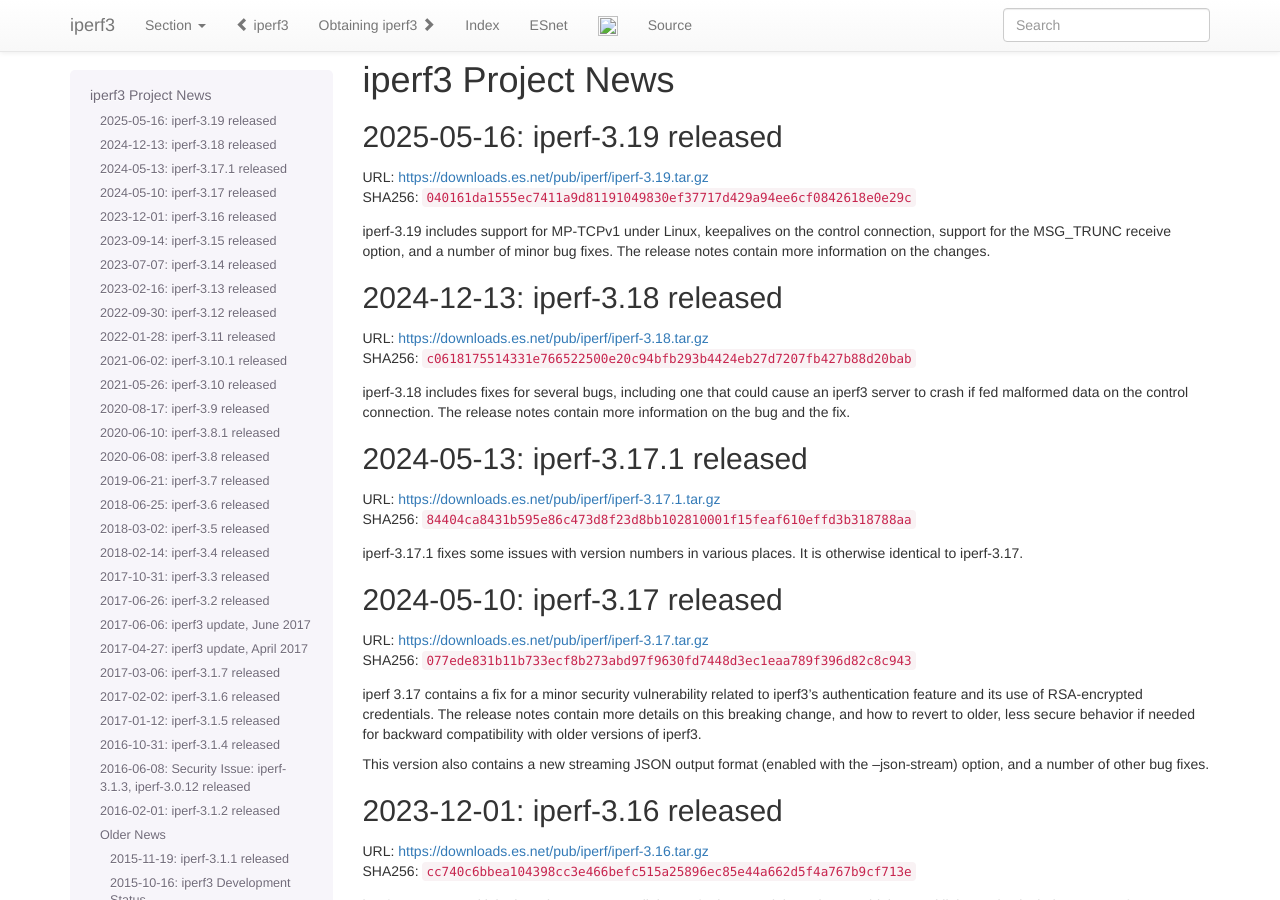
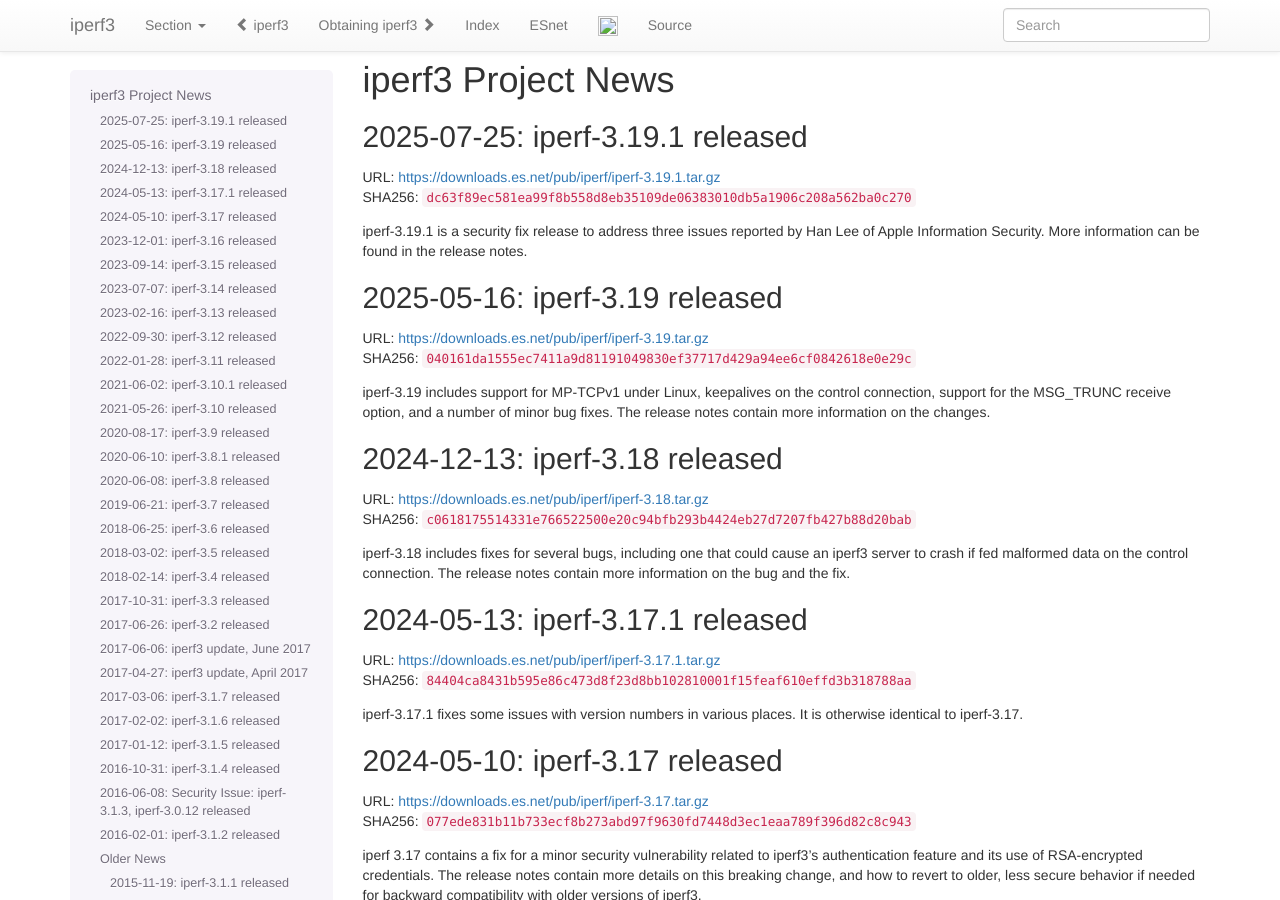
Before and after one commit to esnet/iperf, a Sphinx documentation site: the page built from docs/news.rst, in a window 1280 px wide and 900 px high. Built offline with Sphinx 7.4.7, drawn with Linux system fonts in a browser that asks for light colours; nearby versions of some CDN libraries; library files that are not in the unit come from our copies.

Commit message:
Update documentation for 3.19.1.

```diff
--- a/docs/conf.py
+++ b/docs/conf.py
@@ -52,10 +52,10 @@
 # built documents.
 #
 # The short X.Y version.
-version = '3.19'
+version = '3.19.1'
 # The full version, including alpha/beta/rc tags.
 
-release = '3.19'
+release = '3.19.1'
 
 # The language for content autogenerated by Sphinx. Refer to documentation
 # for a list of supported languages.
--- a/docs/news.rst
+++ b/docs/news.rst
@@ -1,5 +1,15 @@
 iperf3 Project News
 ===================
+
+2025-07-25:  iperf-3.19.1 released
+----------------------------------
+
+| URL:  https://downloads.es.net/pub/iperf/iperf-3.19.1.tar.gz
+| SHA256: ``dc63f89ec581ea99f8b558d8eb35109de06383010db5a1906c208a562ba0c270``
+
+iperf-3.19.1 is a security fix release to address three issues
+reported by Han Lee of Apple Information Security. More information
+can be found in the release notes.
 
 2025-05-16:  iperf-3.19 released
 --------------------------------
```
